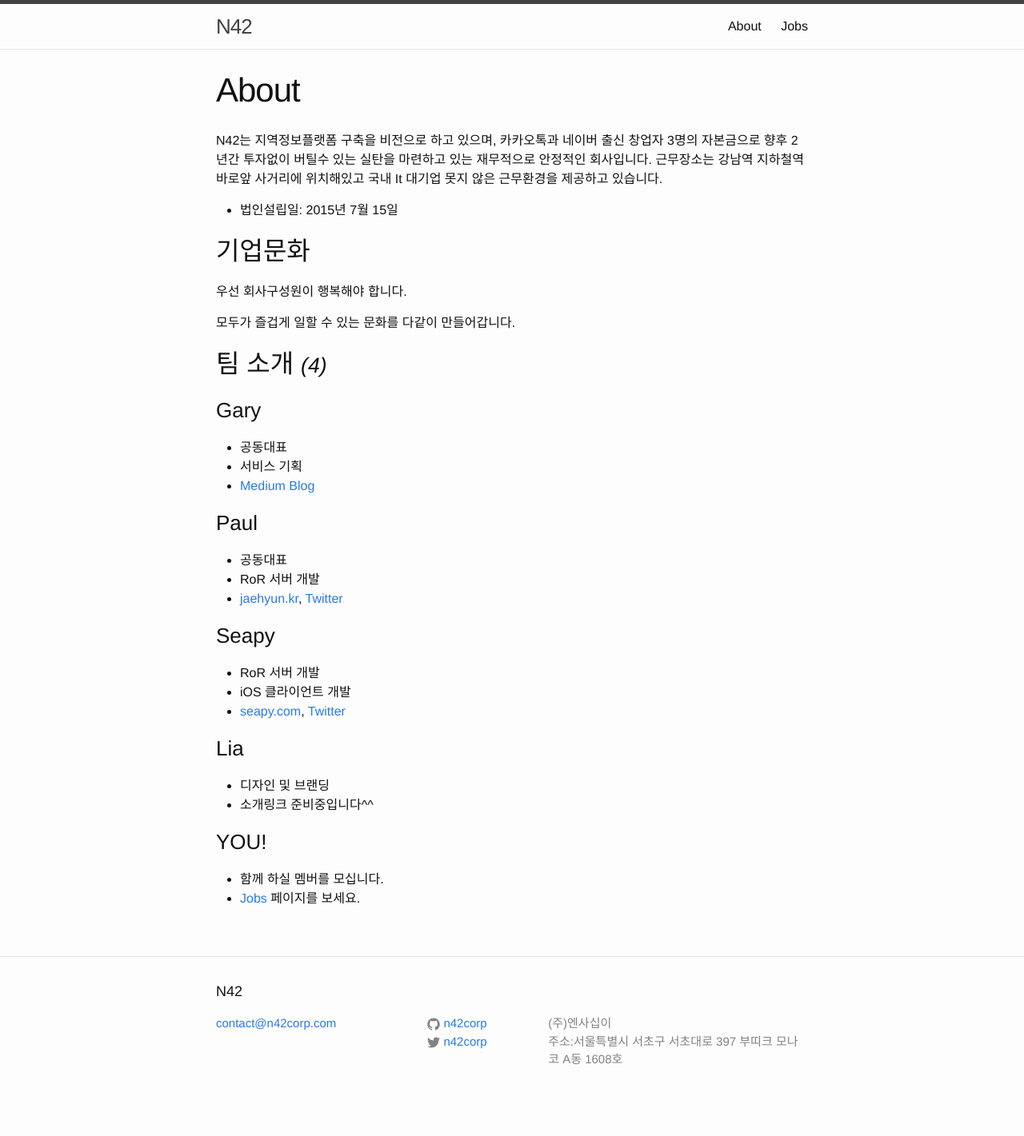
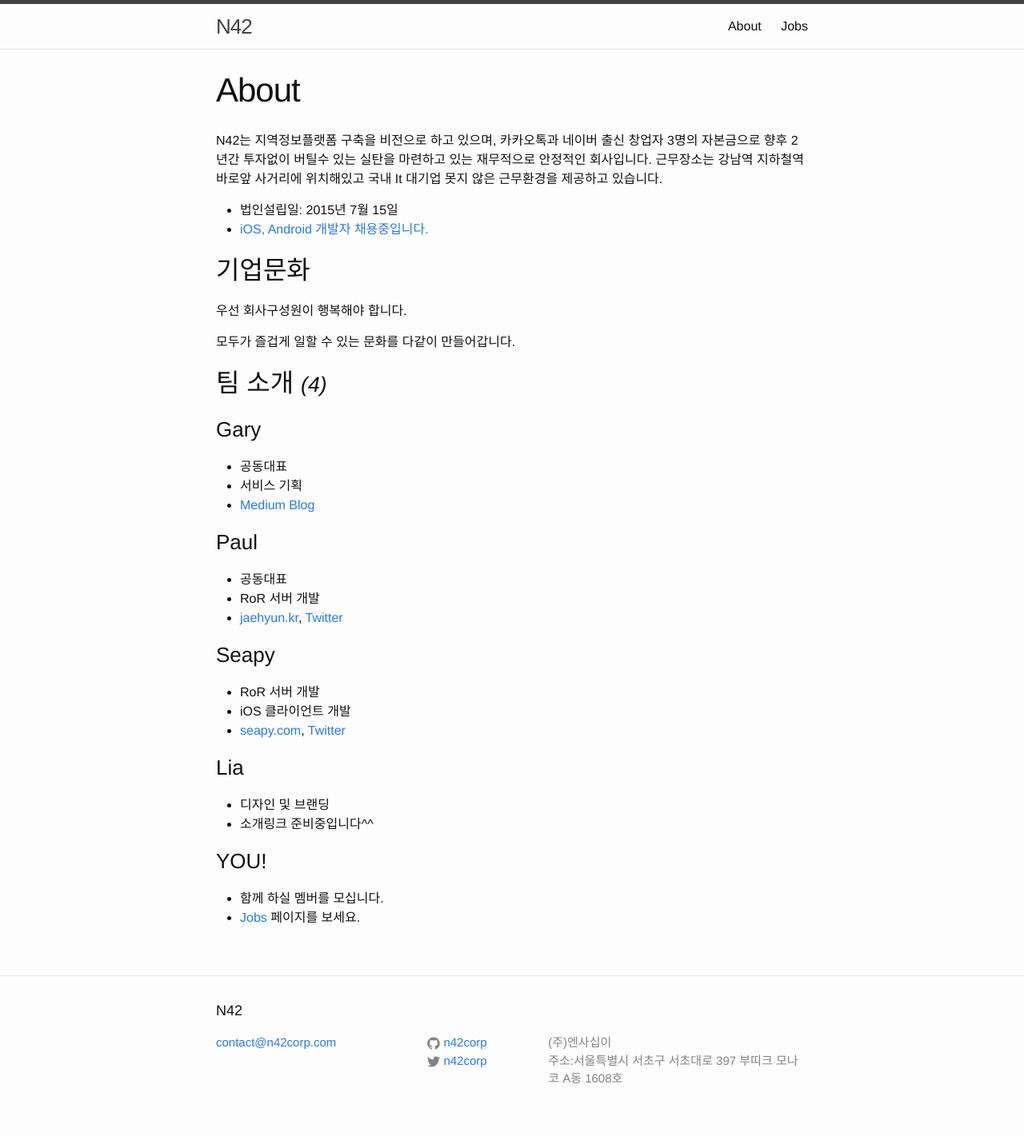
Before and after one commit to daangn/daangn-team-page, a Jekyll site: the page built from about.md, in a window 1280 px wide. Shown: the whole page at 80% size. Built offline with Jekyll 4.4.1, drawn with Linux system fonts in a browser that asks for light colours; before the commit the page ends 1397 px from its top, so only the background shows below that.

Commit message:
소개 추가

```diff
--- a/about.md
+++ b/about.md
@@ -10,6 +10,7 @@
 근무장소는 강남역 지하철역 바로앞 사거리에 위치해있고 국내 It 대기업 못지 않은 근무환경을 제공하고 있습니다.
 
 - 법인설립일: 2015년 7월 15일
+- [iOS, Android 개발자 채용중입니다.](/jobs)
 
 ## 기업문화
 우선 회사구성원이 행복해야 합니다.
```
